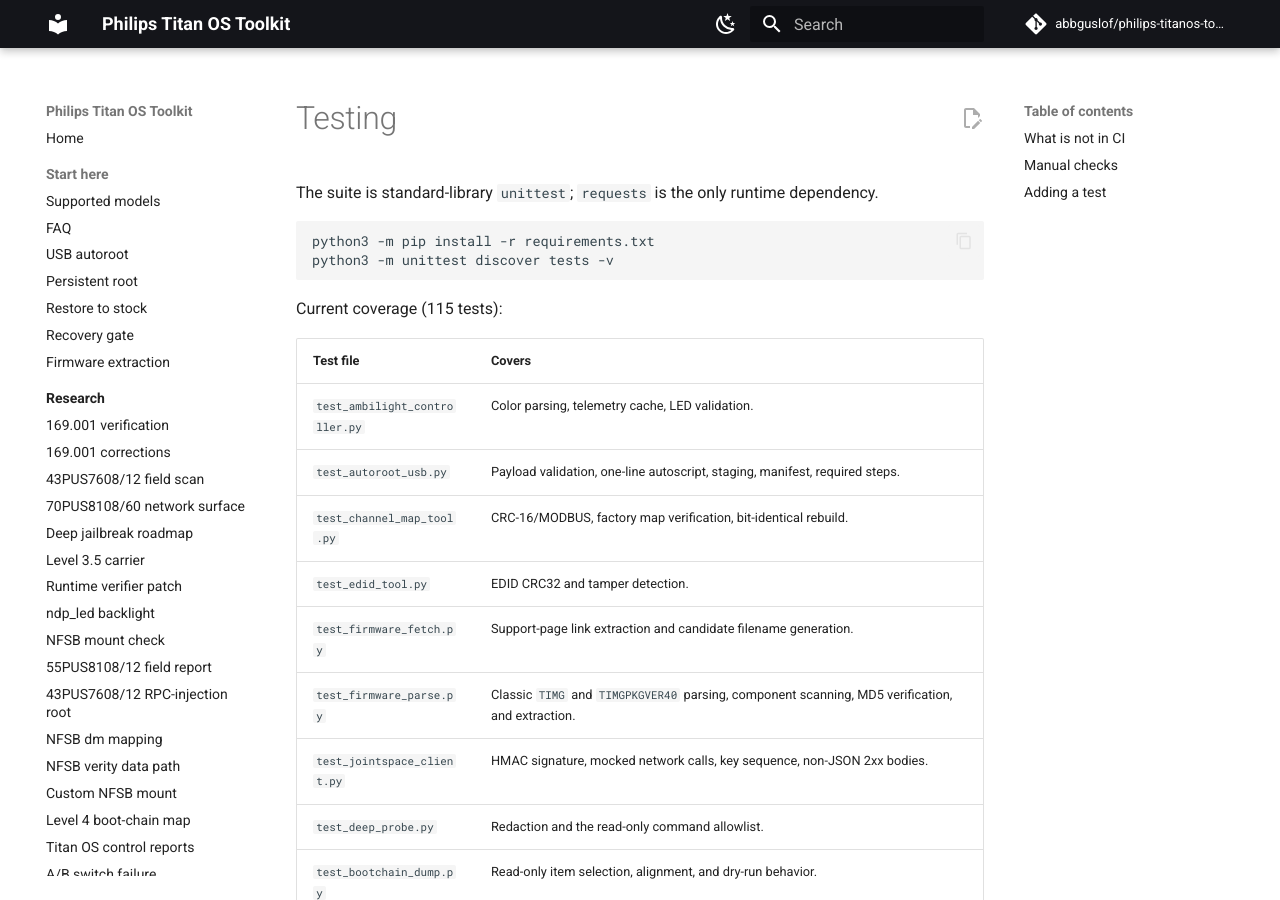
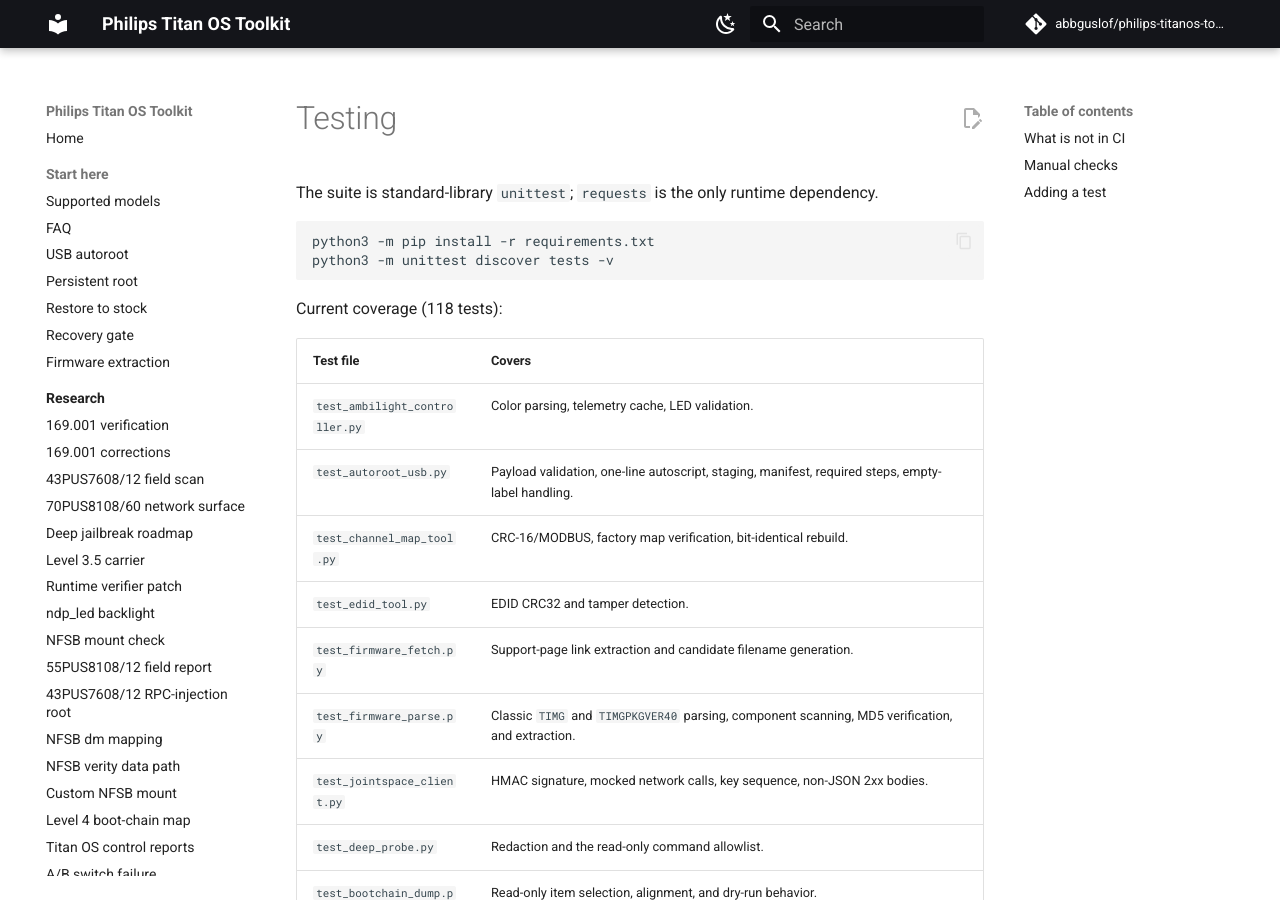
Before and after one commit to abbguslof/philips-titanos-tools, an MkDocs documentation site: the page built from docs/guides/testing.md, in a window 1280 px wide and 900 px high. Built offline with MkDocs 1.6.1 and Material for MkDocs 9.7.7, drawn with Linux system fonts in a browser that asks for light colours; comment, search, counter and statistics services are not loaded.

````diff
--- a/docs/guides/testing.md
+++ b/docs/guides/testing.md
@@ -8,12 +8,12 @@ python3 -m pip install -r requirements.txt
 python3 -m unittest discover tests -v
 ```
 
-Current coverage (115 tests):
+Current coverage (118 tests):
 
 | Test file | Covers |
 | :--- | :--- |
 | `test_ambilight_controller.py` | Color parsing, telemetry cache, LED validation. |
-| `test_autoroot_usb.py` | Payload validation, one-line autoscript, staging, manifest, required steps. |
+| `test_autoroot_usb.py` | Payload validation, one-line autoscript, staging, manifest, required steps, empty-label handling. |
 | `test_channel_map_tool.py` | CRC-16/MODBUS, factory map verification, bit-identical rebuild. |
 | `test_edid_tool.py` | EDID CRC32 and tamper detection. |
 | `test_firmware_fetch.py` | Support-page link extraction and candidate filename generation. |
````
Also changed, not shown: README.md (+1 -1 lines), docs/guides/usb-autoroot.md (+3 -2 lines), 2 other files.
